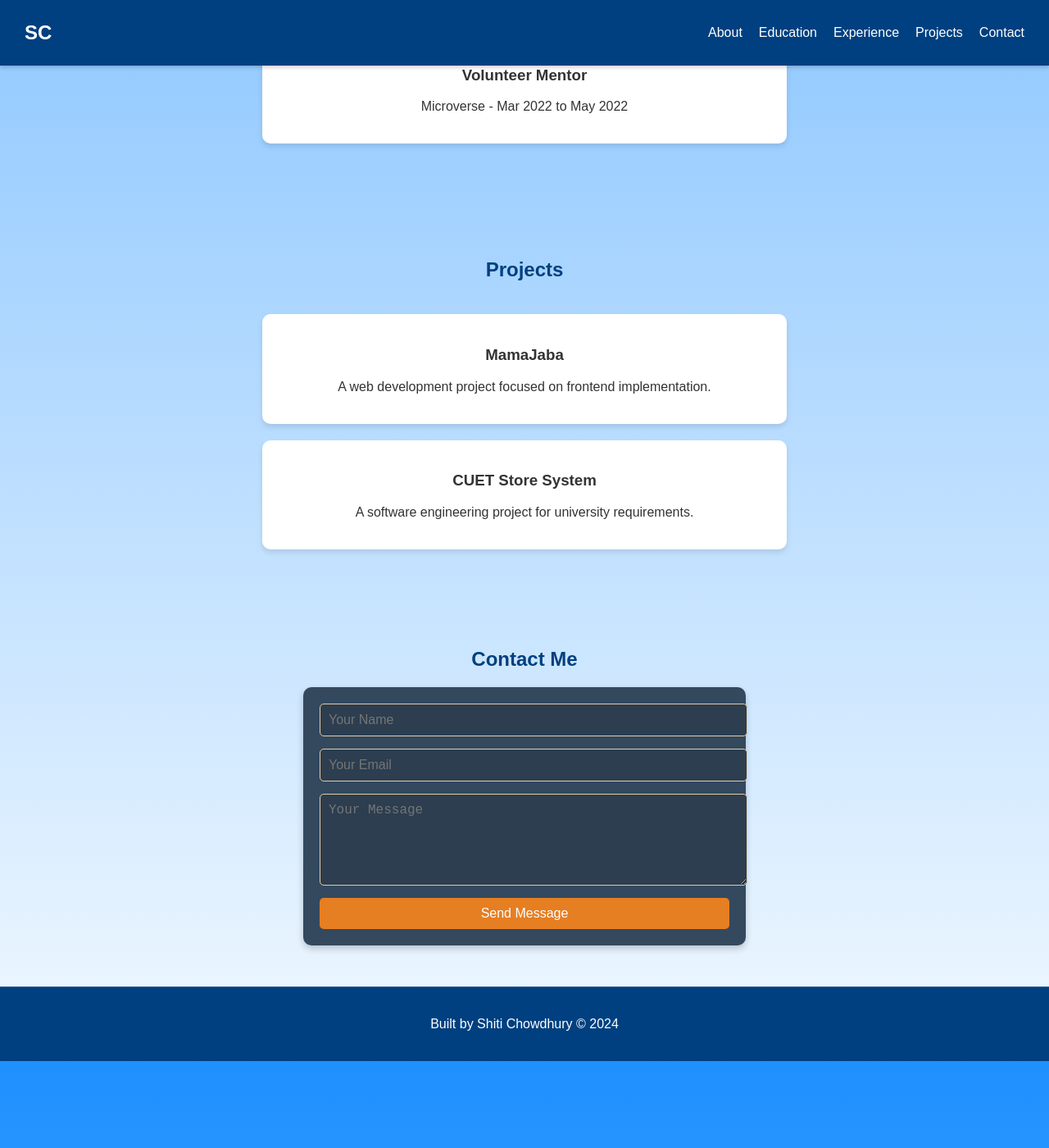
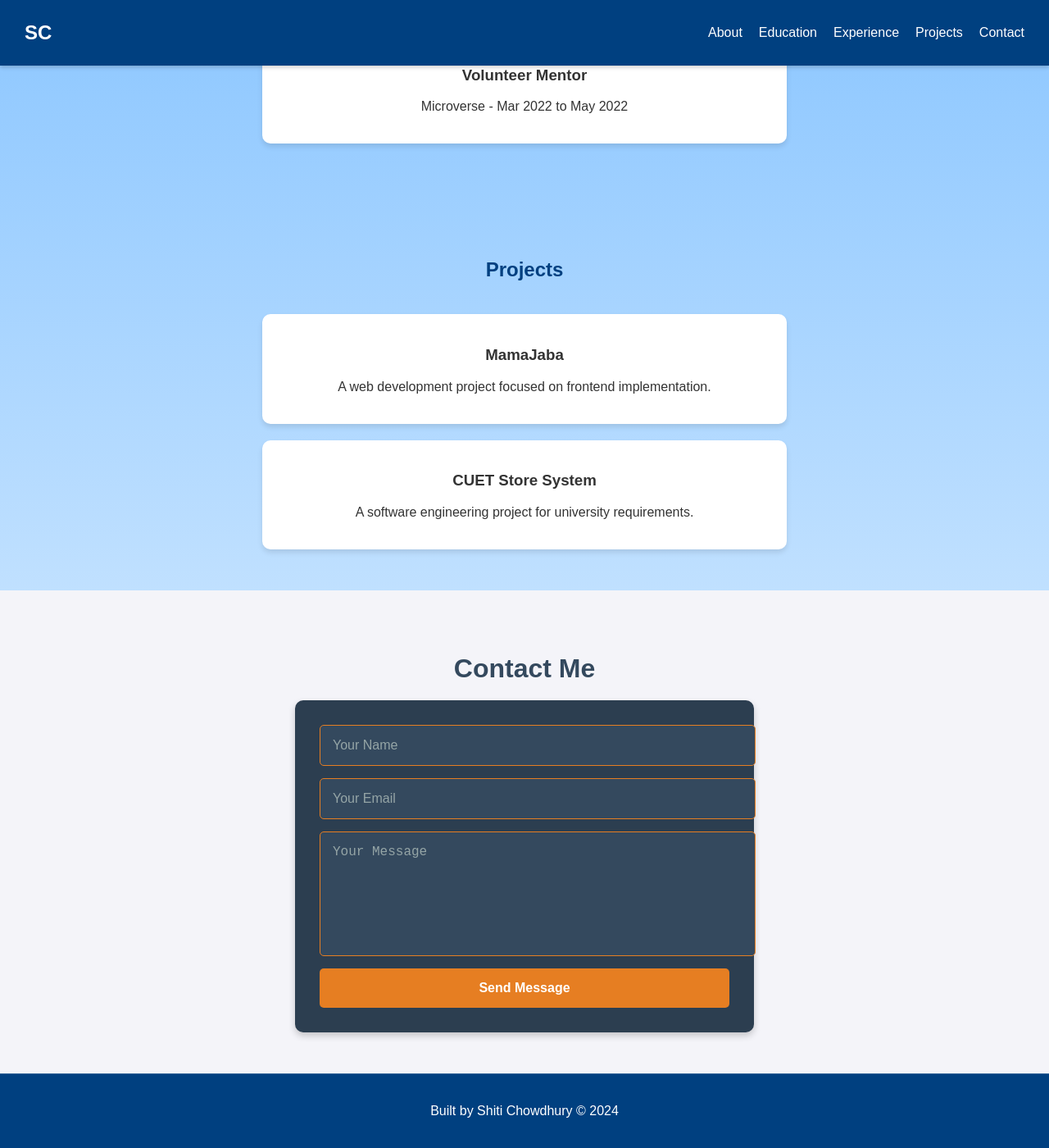
Before and after one commit to SHITICHY21/SHITICHY21.github.io, a Jekyll site: the page built from index.md, in a window 1280 px wide and 1400 px high, scrolled down 1564 px. Shown: the whole window at 82% size. Built offline with Jekyll 4.4.1, drawn with Linux system fonts in a browser that asks for light colours; our own code applies the rules of GitHub Pages for plain Markdown files; before the commit the page ends 2858 px from its top, so only the background shows below that.

Commit message:
Update style.css

```diff
--- a/assets/css/style.css
+++ b/assets/css/style.css
@@ -144,3 +144,73 @@ footer {
   color: #ffffff;
   border-top: 1px solid rgba(255, 255, 255, 0.2);
 }
+
+
+/* Contact Section */
+.contact-section {
+  text-align: center;
+  padding: 50px 20px;
+  background-color: #f4f4f9; /* Light background */
+}
+
+.contact-section h2 {
+  margin-bottom: 20px;
+  font-size: 2rem;
+  color: #34495e; /* Dark blue */
+}
+
+.contact-section form {
+  display: flex;
+  flex-direction: column;
+  gap: 20px;
+  max-width: 500px;
+  margin: 0 auto;
+  padding: 30px;
+  background-color: #2c3e50; /* Dark background */
+  border-radius: 10px;
+  box-shadow: 0 4px 8px rgba(0, 0, 0, 0.2);
+}
+
+.contact-section form input,
+.contact-section form textarea {
+  width: 100%;
+  padding: 15px;
+  font-size: 1rem;
+  border: 1px solid #e67e22; /* Orange border */
+  border-radius: 5px;
+  background-color: #34495e; /* Input field background */
+  color: #ffffff; /* White text */
+  outline: none;
+}
+
+.contact-section form input::placeholder,
+.contact-section form textarea::placeholder {
+  color: #95a5a6; /* Light gray placeholder */
+}
+
+.contact-section form input:focus,
+.contact-section form textarea:focus {
+  border-color: #e67e22; /* Highlight border on focus */
+  background-color: #3a3f4b; /* Slightly lighter background */
+}
+
+.contact-section form textarea {
+  resize: none; /* Prevent resizing */
+  height: 120px; /* Fixed height for textarea */
+}
+
+.contact-section form button {
+  padding: 15px 20px;
+  font-size: 1rem;
+  font-weight: bold;
+  border: none;
+  background-color: #e67e22; /* Orange button */
+  color: #ffffff;
+  border-radius: 5px;
+  cursor: pointer;
+  transition: background-color 0.3s ease;
+}
+
+.contact-section form button:hover {
+  background-color: #d35400; /* Darker orange on hover */
+}
```
